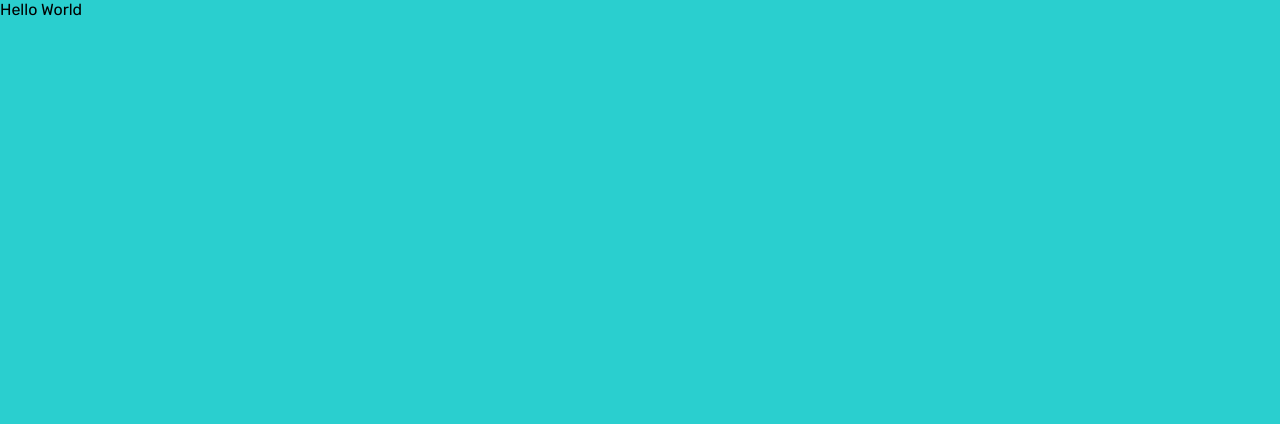
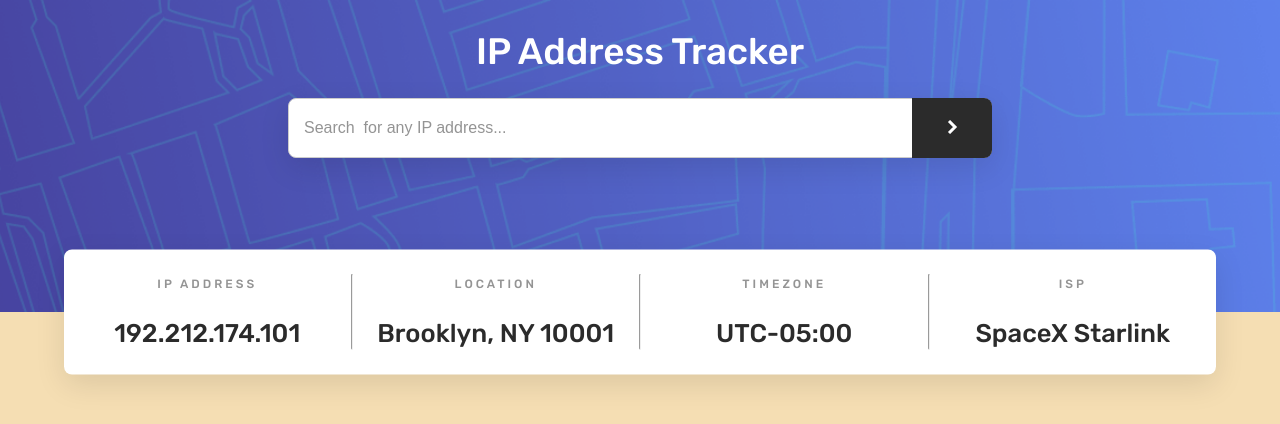
Before and after one commit to sean365-bit/IP-Address-Tracker, a React (Vite) app: page / in a window 1280 px wide. Shown: the top 424 px of the page. Built offline with nearby package versions, Linux system fonts and the light colour scheme.

Commit message:
insert input

```diff
--- a/src/App.tsx
+++ b/src/App.tsx
@@ -1,7 +1,14 @@
-import "./styles/_main.scss"
+import "./styles/App.scss";
+import Header from "./components/Header";
+import Footer from "./components/Footer";
 
 function App() {
-  return <div>Hello World</div>;
+  return (
+    <div className="app">
+      <Header />
+      <Footer />
+    </div>
+  );
 }
 
 export default App;
--- /dev/null
+++ b/src/assets/images/Icons.tsx
@@ -0,0 +1,12 @@
+export const ArrowIcon = function () {
+  return (
+    <svg
+      xmlns="http://www.w3.org/2000/svg"
+      width="11"
+      height="14"
+      viewBox="0 0 11 14"
+    >
+      <path fill="none" stroke="#FFF" strokeWidth="3" d="M2 1l6 6-6 6" />
+    </svg>
+  );
+};
--- /dev/null
+++ b/src/components/Footer.tsx
@@ -0,0 +1,31 @@
+import "../styles/Footer.scss";
+
+const Footer = function () {
+  return (
+    <footer>
+      <article className="details_container">
+        <div className="details">
+          <p className="details_tittle">IP Address</p>
+          <p className="details_content">192.212.174.101</p>
+        </div>
+        <hr className="bar" />
+        <div className="details">
+          <p className="details_tittle">Location</p>
+          <p className="details_content">Brooklyn, NY 10001</p>
+        </div>
+        <hr className="bar" />
+        <div className="details">
+          <p className="details_tittle">Timezone</p>
+          <p className="details_content">UTC-05:00</p>
+        </div>
+        <hr className="bar" />
+        <div className="details">
+          <p className="details_tittle">ISP</p>
+          <p className="details_content">SpaceX Starlink</p>
+        </div>
+      </article>
+    </footer>
+  );
+};
+
+export default Footer;
--- /dev/null
+++ b/src/components/Header.tsx
@@ -0,0 +1,29 @@
+import { ArrowIcon } from "../assets/images/Icons";
+import "../styles/Header.scss";
+
+const Header = function () {
+  return (
+    <header>
+      <article className="header_container">
+        <p className="header_heading">IP Address Tracker</p>
+
+        <form>
+          <div className="form_container">
+            <label>
+              <input
+                type="text"
+                name="fname"
+                placeholder="Search  for any IP address..."
+              />
+            </label>
+            <button type="submit">
+              <ArrowIcon />
+            </button>
+          </div>
+        </form>
+      </article>
+    </header>
+  );
+};
+
+export default Header;
--- /dev/null
+++ b/src/styles/App.scss
@@ -0,0 +1,22 @@
+@use "./main" as *;
+
+* {
+  margin: 0;
+  padding: 0;
+  box-sizing: border-box;
+}
+
+body {
+  font-family: "Rubik", sans-serif;
+  font-optical-sizing: auto;
+  font-weight: 400;
+  font-style: normal;
+}
+
+.app {
+  @include displayFlex;
+  flex-direction: column;
+
+  height: 100dvh;
+  width: auto;
+}
--- /dev/null
+++ b/src/styles/Footer.scss
@@ -0,0 +1,88 @@
+@use "./main" as *;
+
+footer {
+  height: 55%;
+  width: 100%;
+  background-color: wheat;
+
+  position: relative;
+}
+
+.details_container {
+  background: white;
+  border-radius: 8px;
+  box-shadow: 0 10px 30px rgba(0, 0, 0, 0.1);
+
+  height: auto; // 250px
+  width: 80%;
+
+  padding: 15px; // 0
+
+  position: absolute;
+  top: 0%;
+  left: 50%;
+  transform: translate(-50%, -50%);
+
+  @include displayFlex;
+  flex-direction: column;
+}
+
+.details {
+  @include displayFlex;
+  justify-content: space-evenly;
+  flex-direction: column;
+
+  margin-bottom: 15px;
+  text-align: center;
+}
+
+.bar {
+  display: none;
+}
+
+.details_tittle {
+  color: $gray-400;
+  text-transform: uppercase;
+  font-size: 12px;
+  font-weight: 500;
+  letter-spacing: 3px;
+}
+
+.details_content {
+  color: $gray-950;
+  font-size: 1.6rem;
+  font-weight: 500;
+}
+
+@media only screen and (min-width: 768px) {
+  footer {
+    height: 61%;
+  }
+
+  .details_container {
+    flex-direction: row;
+    justify-content: space-around;
+
+    padding: 0;
+
+    height: 125px;
+
+    width: 90%;
+  }
+
+  .details {
+    height: 100%;
+    margin-bottom: 0;
+  }
+
+  .bar {
+    height: 60%;
+    display: block;
+  }
+}
+
+@media only screen and (min-width: 992px) {
+  .details {
+    width: 70%;
+  }
+}
--- /dev/null
+++ b/src/styles/Header.scss
@@ -0,0 +1,90 @@
+@use "./main" as *;
+
+header {
+  height: 45%;
+  width: 100%;
+
+  background-image: url("../assets/images/pattern-bg-mobile.png");
+  background-repeat: no-repeat;
+  background-size: cover;
+  background-position: center;
+
+  display: flex;
+  align-items: center;
+
+  flex-direction: column;
+
+  position: relative;
+}
+
+.header_container {
+  margin-top: 30px;
+  @include displayFlex;
+  flex-direction: column;
+  width: 80%;
+}
+
+.header_heading {
+  color: white;
+
+  font-size: 2.3rem;
+  font-weight: 500;
+
+  margin-bottom: 25px;
+}
+
+form {
+  width: 100%;
+}
+
+.form_container {
+  position: relative;
+}
+
+input {
+  width: 100%;
+  height: 60px;
+
+  border-radius: 8px;
+  border: 1px solid #ccc;
+  box-shadow: 0 10px 30px rgba(0, 0, 0, 0.1);
+
+  font-size: 1rem;
+  padding-left: 15px;
+
+  outline: none;
+}
+
+input::placeholder {
+  color: $gray-400;
+  font-size: 1rem;
+}
+
+button {
+  background-color: $gray-950;
+
+  position: absolute;
+  right: 0;
+  top: 50%;
+  transform: translateY(-50%);
+
+  width: 80px;
+  height: 100%;
+  border: none;
+  border-radius: 0px 8px 8px 0px;
+
+  background-color: $gray-950;
+  color: white;
+  cursor: pointer;
+}
+
+@media only screen and (min-width: 768px) {
+  header {
+    height: 39%;
+    background-image: url("../assets/images/pattern-bg-desktop.png");
+  }
+
+  .header_container {
+    width: 55%;
+  }
+}
--- a/src/styles/_main.scss
+++ b/src/styles/_main.scss
@@ -1,8 +1,15 @@
+/* Variables */
 @import url("https://fonts.googleapis.com/css2?family=Rubik:ital,wght@0,300..900;1,300..900&display=swap");
-$cyan: hsl(180, 66%, 49%);
 
 $gray-950: hsl(0, 0%, 17%);
 $gray-400: hsl(0, 0%, 58%);
+
+/* mixins */
+@mixin displayFlex {
+  display: flex;
+  justify-content: center;
+  align-items: center;
+}
 
 /*
 - Font size (text input): 18px
@@ -11,18 +18,3 @@ $gray-400: hsl(0, 0%, 58%);
 
 > 💡 These are just the design sizes. Ensure content is responsive and meets WCAG requirements by testing the full range of screen sizes from 320px to large screens.
 */
-
-* {
-  margin: 0;
-  padding: 0;
-  box-sizing: border-box;
-}
-
-body {
-  font-family: "Rubik", sans-serif;
-  font-optical-sizing: auto;
-  font-weight: 400;
-  font-style: normal;
-
-  background-color: $cyan;
-}
```
Also changed, not shown: src/assets/images/icon-arrow.svg (deleted).
